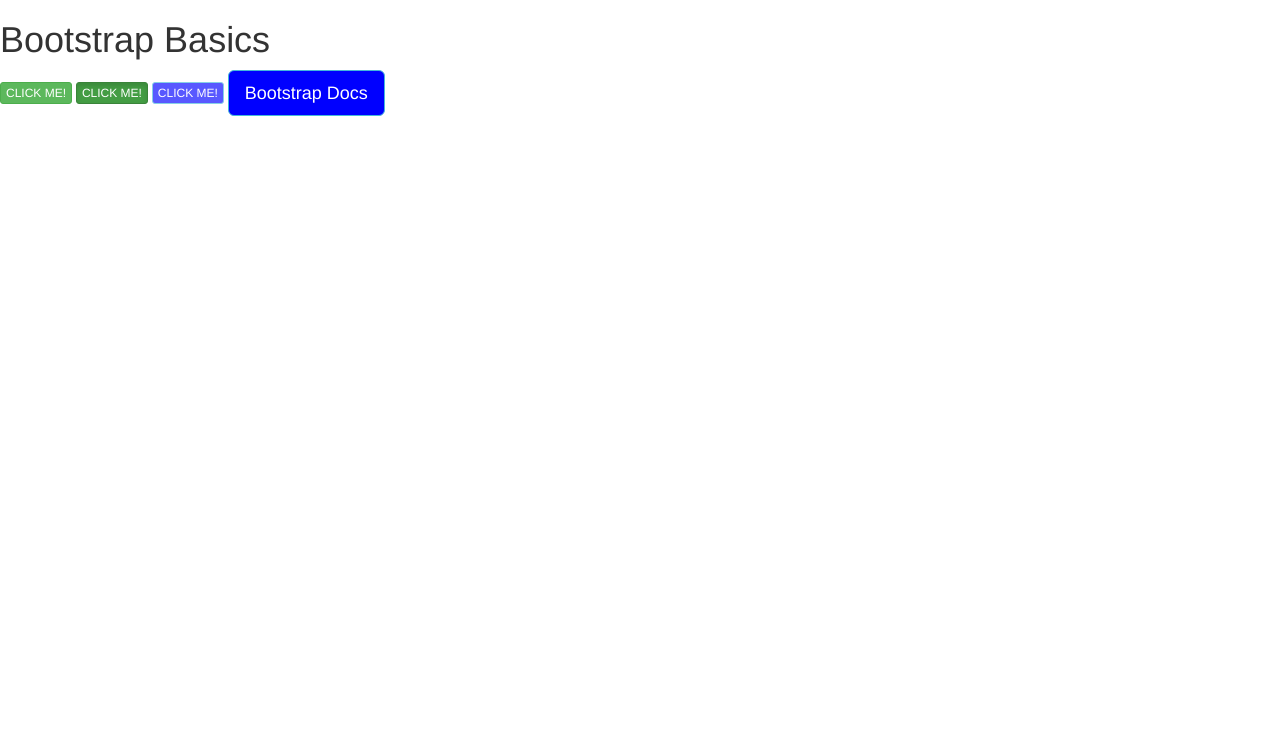
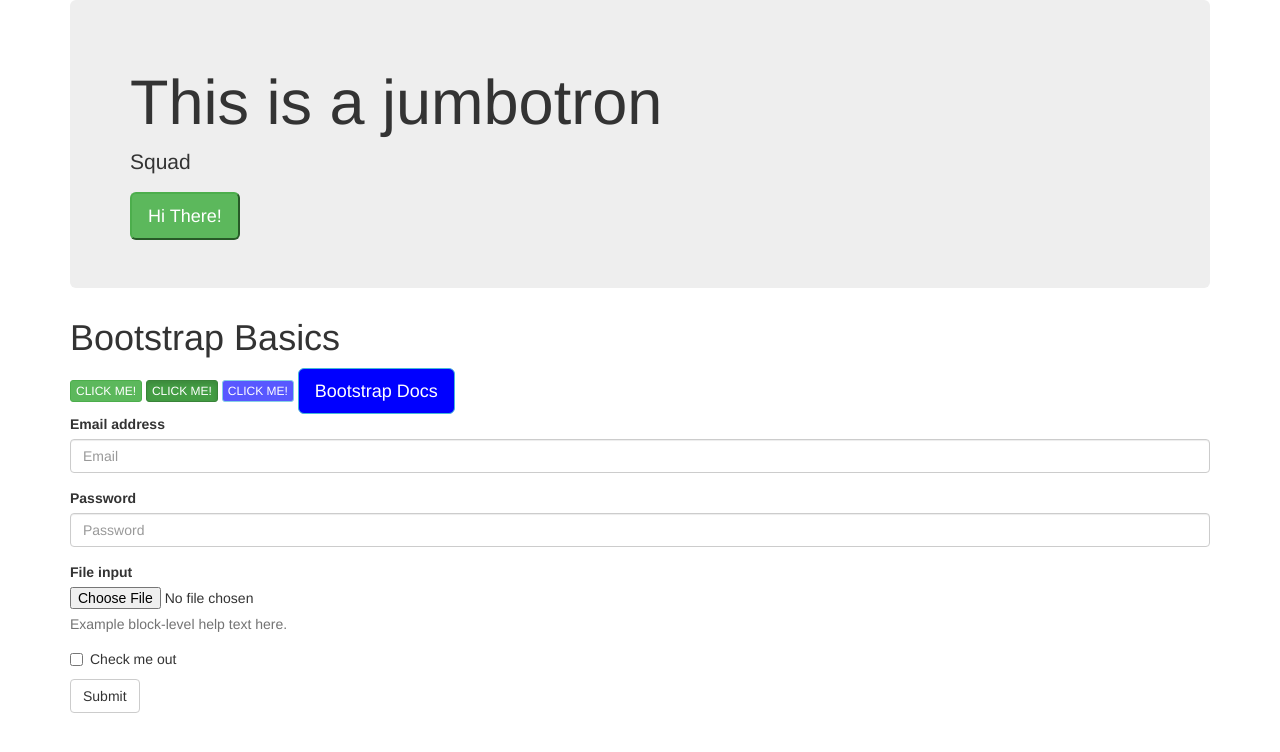
Before and after one commit to jambion/webdev_bootcamp, a plain HTML site: page Section 7 - Bootstrap/basics.html in a window 1280 px wide. Drawn offline with Linux system fonts and the light colour scheme.

Commit message:
Complete Lecture 70

```diff
--- a/Section 7 - Bootstrap/basics.html
+++ b/Section 7 - Bootstrap/basics.html
@@ -11,6 +11,14 @@
 </head>
 <body>
 
+
+
+<div class="container">
+	<div class="jumbotron">
+		<h1>This is a jumbotron</h1>
+		<p>Squad</p>
+		<button class="btn-success btn-lg">Hi There!</button>
+	</div>
 	<h1>Bootstrap Basics</h1>
 	<button class="btn btn-success btn-xs">CLICK ME!</button>
 	<button class="btn btn-success btn-xs active">CLICK ME!</button>
@@ -19,5 +27,31 @@
 	<a href="http://www.getbootstrap.com" class="btn
 	btn-info btn-lg">Bootstrap Docs</a>
 
+
+	<form>
+	  <div class="form-group">
+	    <label for="exampleInputEmail1">Email address</label>
+	    <input type="email" class="form-control" id="exampleInputEmail1" placeholder="Email">
+	  </div>
+	  <div class="form-group">
+	    <label for="exampleInputPassword1">Password</label>
+	    <input type="password" class="form-control" id="exampleInputPassword1" placeholder="Password">
+	  </div>
+	  <div class="form-group">
+	    <label for="exampleInputFile">File input</label>
+	    <input type="file" id="exampleInputFile">
+	    <p class="help-block">Example block-level help text here.</p>
+	  </div>
+	  <div class="checkbox">
+	    <label>
+	      <input type="checkbox"> Check me out
+	    </label>
+	  </div>
+	  <button type="submit" class="btn btn-default">Submit</button>
+	</form>
+
+
+</div>
+
 </body>
 </html>
```
Lines whose indentation alone changed are shown as unchanged.
